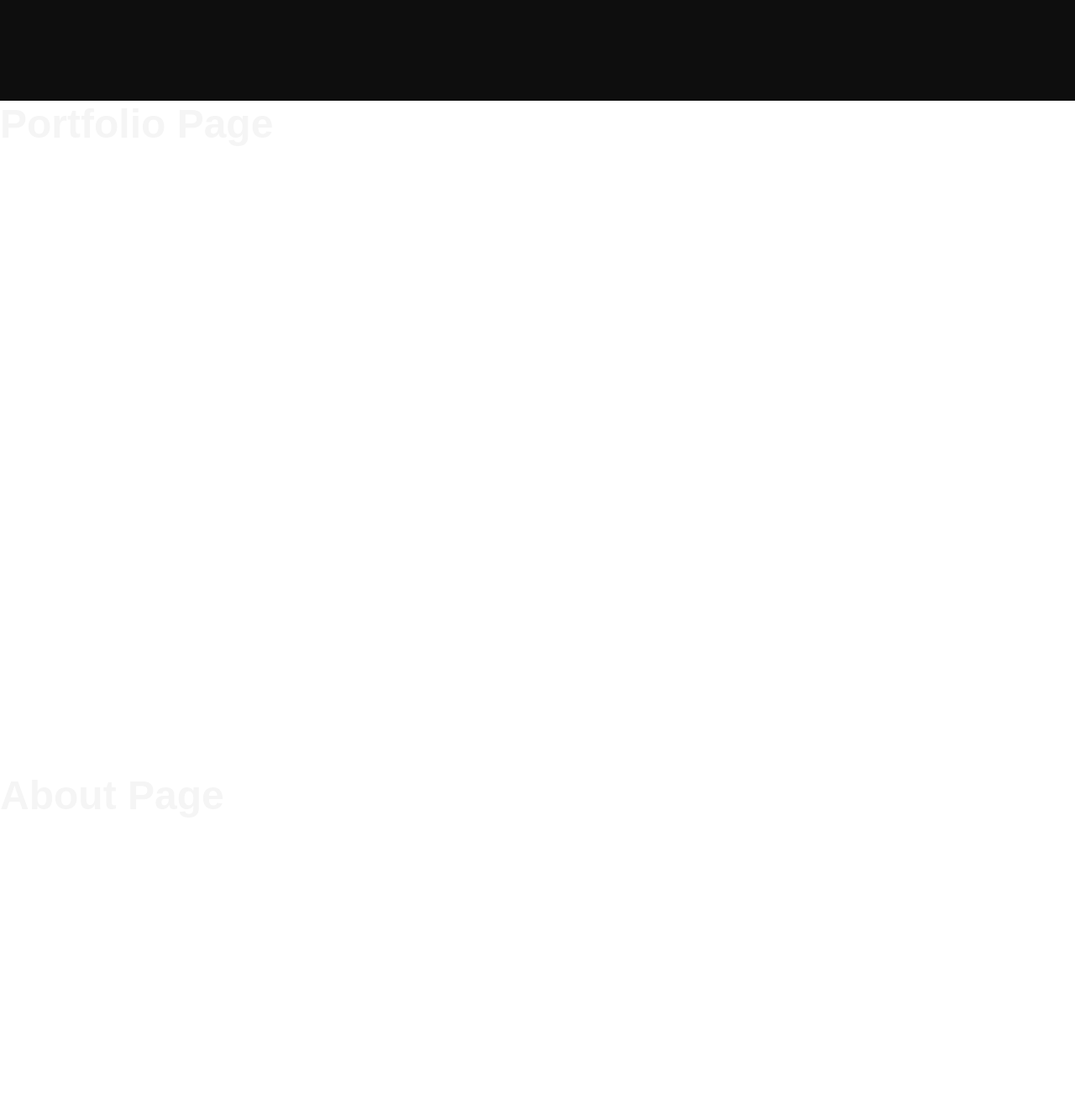
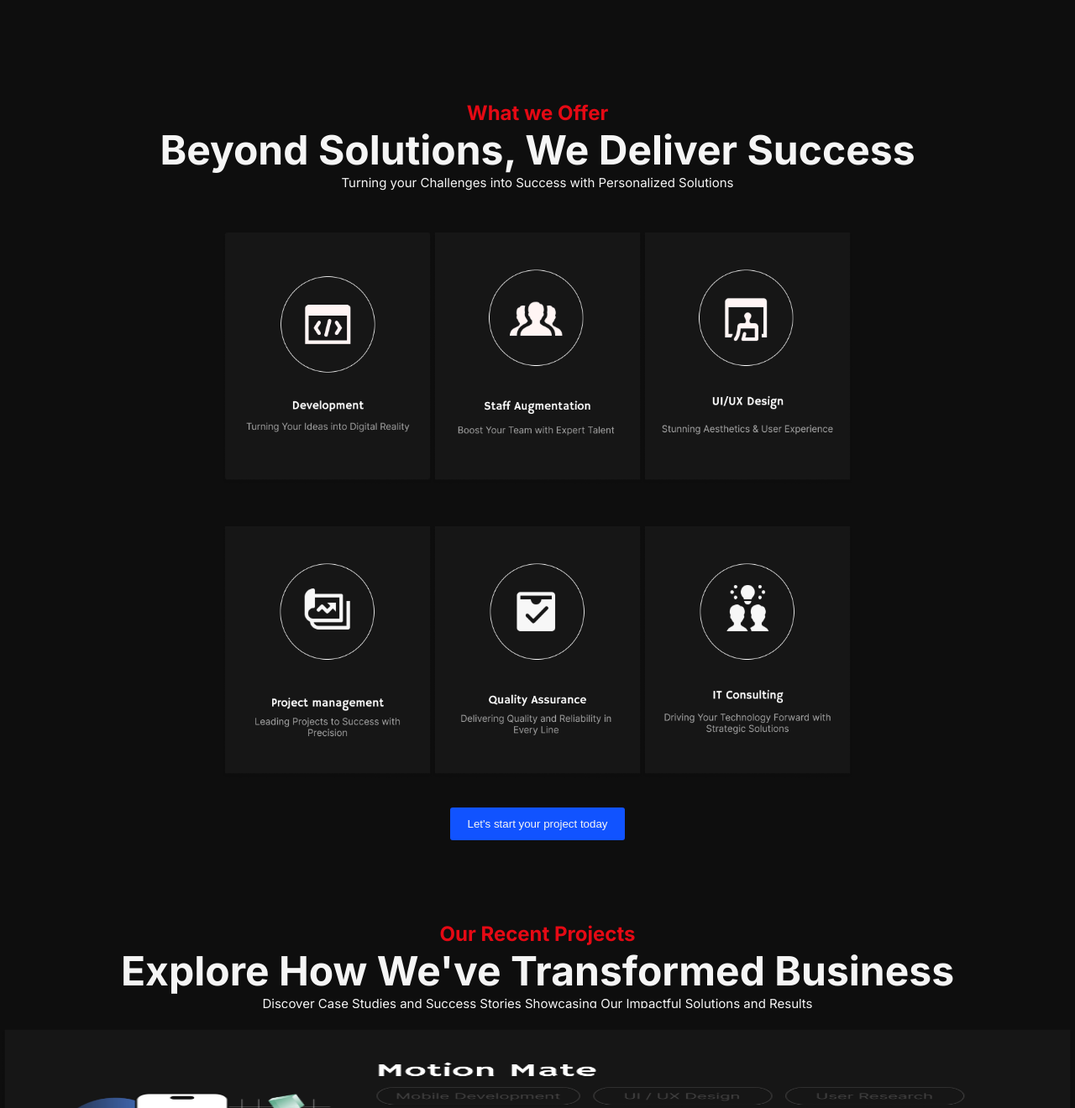
Before and after one commit to KlednSkarl/UpdatedBoven, a plain HTML site: page landing_page.html in a window 1280 px wide. Shown: the part 1480-2800 px from the top of the page at 84% size. Drawn offline with Linux system fonts and the light colour scheme; a web font is replaced by a local one.

Commit message:
Sample deployment for edit

```diff
--- a/CSS/style.css
+++ b/CSS/style.css
@@ -259,3 +259,100 @@ video {
   height: auto;
   width: 50%;
 }
+
+
+
+#Portfolio{
+  display: flex;
+  flex-direction: column;
+  height: 100vh;
+  position: relative;
+  background-color: #0e0e0e;
+
+}
+
+#Portfolio h1{
+  color: #E50914;
+  font-size: 24px;
+  font-family: 'Inter',sans-serif;
+}
+
+#Portfolio h2{
+
+  font-size: 48px;
+  font-family: 'Inter',sans-serif;
+}
+
+#Portfolio p{
+
+  font-size: 15px;
+  font-family: 'Inter',sans-serif;
+}
+
+.Pfl_MainContainer{
+  padding-top: 50px;
+  display:flex;
+  justify-content: center;
+  align-items: center;
+  width: 100%;
+  height: 50%;
+
+}
+
+.Pfl_SubCon1{
+display: flex;
+align-items: center;
+justify-items: center;
+}
+.Pfl_SubCon1 img{
+  width: 250px;
+  height: 300px;
+  display: flex;
+  align-items: center;
+}
+
+
+#Service_continuation{
+  display: flex;
+  flex-direction: column;
+  height: 100%;
+  position: relative;
+  background-color: #0e0e0e;
+
+}
+
+#Service_continuation h1{
+  color: #E50914;
+  font-size: 24px;
+  font-family: 'Inter',sans-serif;
+}
+
+#Service_continuation h2{
+
+  font-size: 48px;
+  font-family: 'Inter',sans-serif;
+}
+
+#Service_continuation p{
+
+  font-size: 15px;
+  font-family: 'Inter',sans-serif;
+}
+
+.Pfl_Description{
+  padding-top: 100px;
+  display: flex;
+  flex-direction: column;
+  height: 100%;
+  justify-content: center;
+  overflow-x: hidden;
+  overflow-y: hidden;
+  position:relative;
+  background-color: #0e0e0e;
+}
+.Pfl_Description img{
+  width: 100%;
+  height: 250px;
+  justify-content: center;
+
+}
--- a/landing_page.html
+++ b/landing_page.html
@@ -20,9 +20,9 @@
                 <div class="LndPg_navbarRight">
                             <ul class="LndPg_navlinks">
                                     <li><a href="#Home">Home</a></li>
-                                    <li><a href="#Services">Services</a></li>
+                                    <li><a href="#Services">About Us</a></li>
                                     <li><a href="#Portfolio">Portfolio</a></li>
-                                    <li><a href="#About">About Us</a></li>
+                                    <li><a href="#Service_continuation">Services</a></li>
                             </ul>
                                     <button class="LndPg_navbar_btn_GFQ" >Get Free Quote</button>
                 </div>
@@ -109,13 +109,116 @@ setting new standards through continuous innovation.</pre>
     </div>
 
 
+
+
+
+
 </section>
 
 <!-- Service page done-->
 
+<section id="Service_continuation">
+
+    <h1>What we Offer</h1>
+    <h2>Beyond Solutions, We Deliver Success</h2>
+    <p>Turning your Challenges into Success with Personalized Solutions</p>
+
+<div class="Pfl_MainContainer">
+
+<div class="Pfl_SubCon1">
+<img src="Image_src/Card_1.png" alt = "Container1">
+</div> <!-- Container 1-->
+
+
+<div class="Pfl_SubCon1">
+    <img src="Image_src/Card_2.png" alt = "Container2">
+</div>
+
+<!-- Container 2-->
+
+
+<div class="Pfl_SubCon1">
+    <img src="Image_src/Card_3.png" alt = "Container3">
+</div>
+
+<!-- Container 3-->
+
+</div>
+<!-- first container pare-->
+
+
+<div class="Pfl_MainContainer">
+
+    <div class="Pfl_SubCon1">
+    <img src="Image_src/Card_4.png" alt = "Container4">
+    </div> <!-- Container 4-->
+
+
+    <div class="Pfl_SubCon1">
+        <img src="Image_src/Card_5.png" alt = "Container5">
+    </div>
+
+    <!-- Container 5-->
+
+
+    <div class="Pfl_SubCon1">
+        <img src="Image_src/Card_6.png" alt = "Container6">
+    </div>
+
+    <!-- Container 6-->
+
+    </div>
+
+
+<div class="Pfl_SubCon4"> </div>
+<div class="Pfl_SubCon5"> </div>
+<div class="Pfl_SubCon6"> </div>
+
+
+<div class = "LndPg_Button_Strt_Prjct">
+    <button class="LndPg_navbar_btn_GFQ">Let's start your project today</button>
+
+</div> <!-- div button para sa quote-->
+
+
+
+
+
+
+
+</section>
+<!-- Service page continuation-->
+
 <section id="Portfolio">
-    <h1>Portfolio Page</h1>
+
+    <div class="Pfl_Description">
+    <h1>Our Recent Projects</h1>
+    <h2>Explore How We've Transformed Business</h2>
+    <p>Discover Case Studies and Success Stories Showcasing Our Impactful Solutions and Results</p>
+</div>
+
+<div class="Pfl_Description">
+ <img src="/Image_src/Card_7.png">
+</div>
+
+<div class="Pfl_Description">
+    <img src="/Image_src/Card_8.png">
+</div>
+
+
+<div class="Pfl_Description">
+    <img src="/Image_src/Card_9.png">
+</div>
+
 </section>
+
+
+
+<!--Portfolio page-->
+
+
+
+
 
 <section id="About">
     <h1>About Page</h1>
```
Also changed, not shown: Image_src/Card_1.png (added), Image_src/Card_2.png (added), Image_src/Card_3.png (added), Image_src/Card_4.png (added), Image_src/Card_5.png (added), Image_src/Card_6.png (added), Image_src/Card_7.png (added), Image_src/Card_8.png (added), Image_src/Card_9.png (added).
